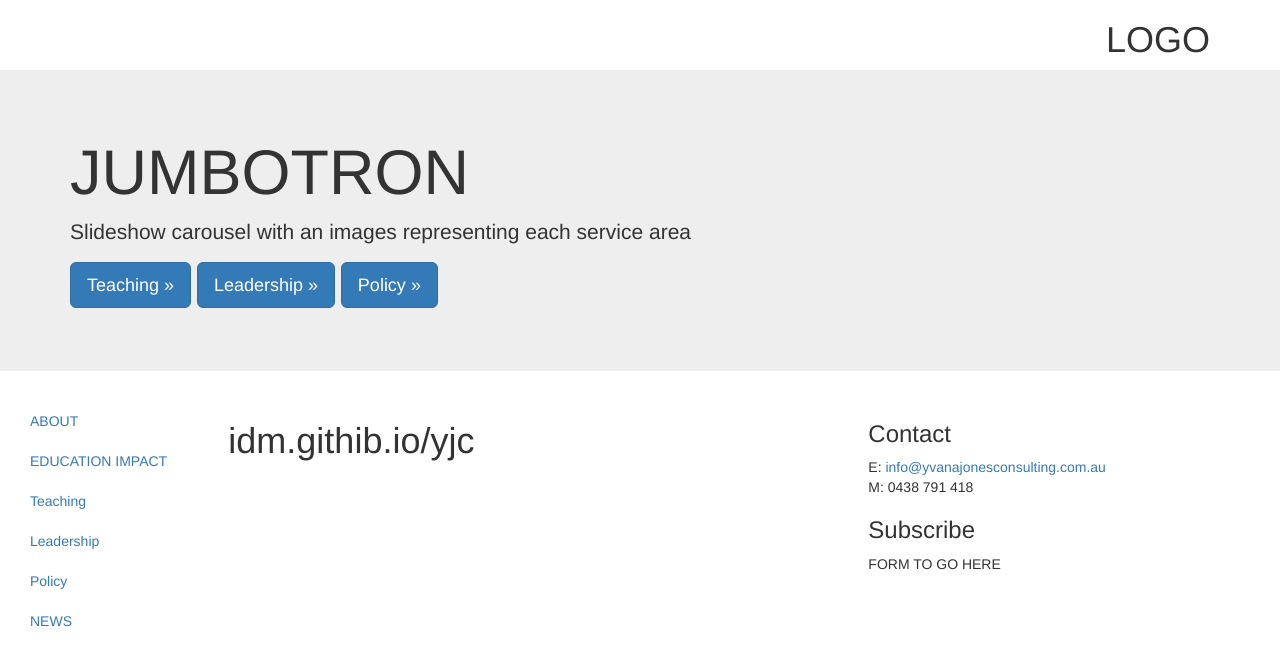
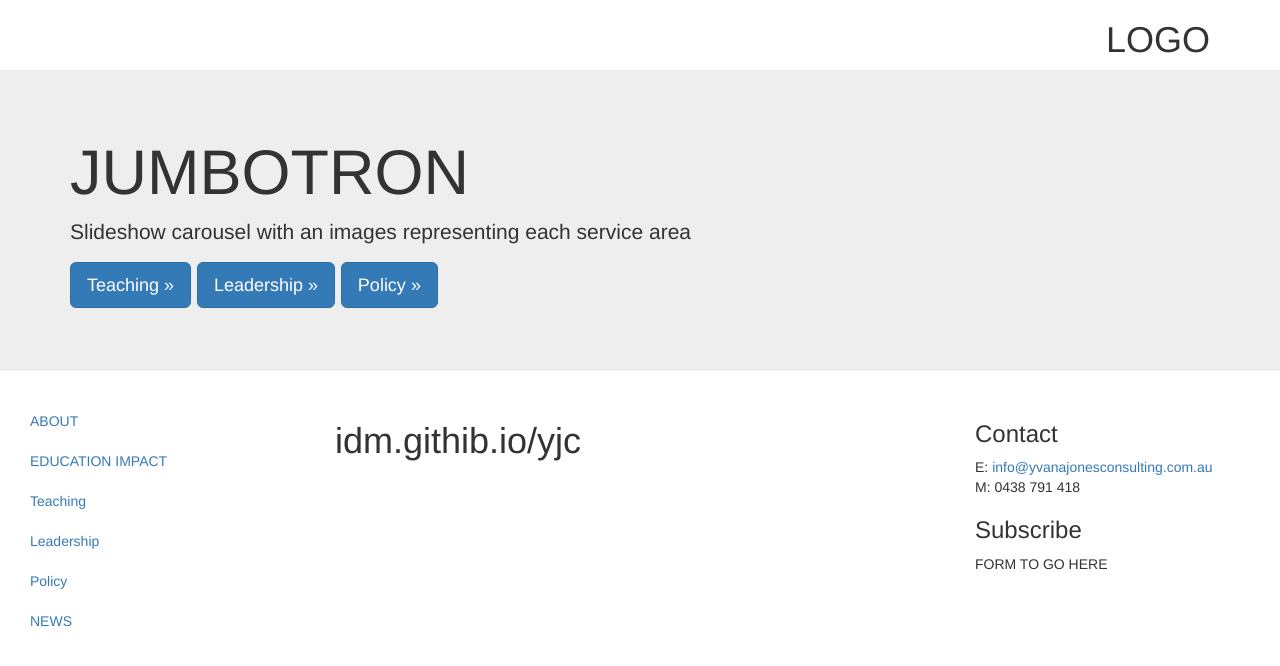
Before and after one commit to idm/idm.github.io, a Jekyll site: the page built from yjc/index.md, in a window 1280 px wide. Shown: the top 666 px of the page. Built offline with Jekyll 4.4.1, drawn with Linux system fonts in a browser that asks for light colours; nearby versions of some CDN libraries.

Commit message:
corrected lsb md-2 to 3

```diff
--- a/_layouts/yjc.html
+++ b/_layouts/yjc.html
@@ -28,7 +28,7 @@
 
 <div class="container-fluid">
 <div class="row">
-        <div class="col-sm-3 col-md-2 sidebar">
+        <div class="col-md-3 sidebar">
           <ul class="nav nav-sidebar">
             <li class="active"><a href="#">ABOUT</a></li>
           </ul>
```
